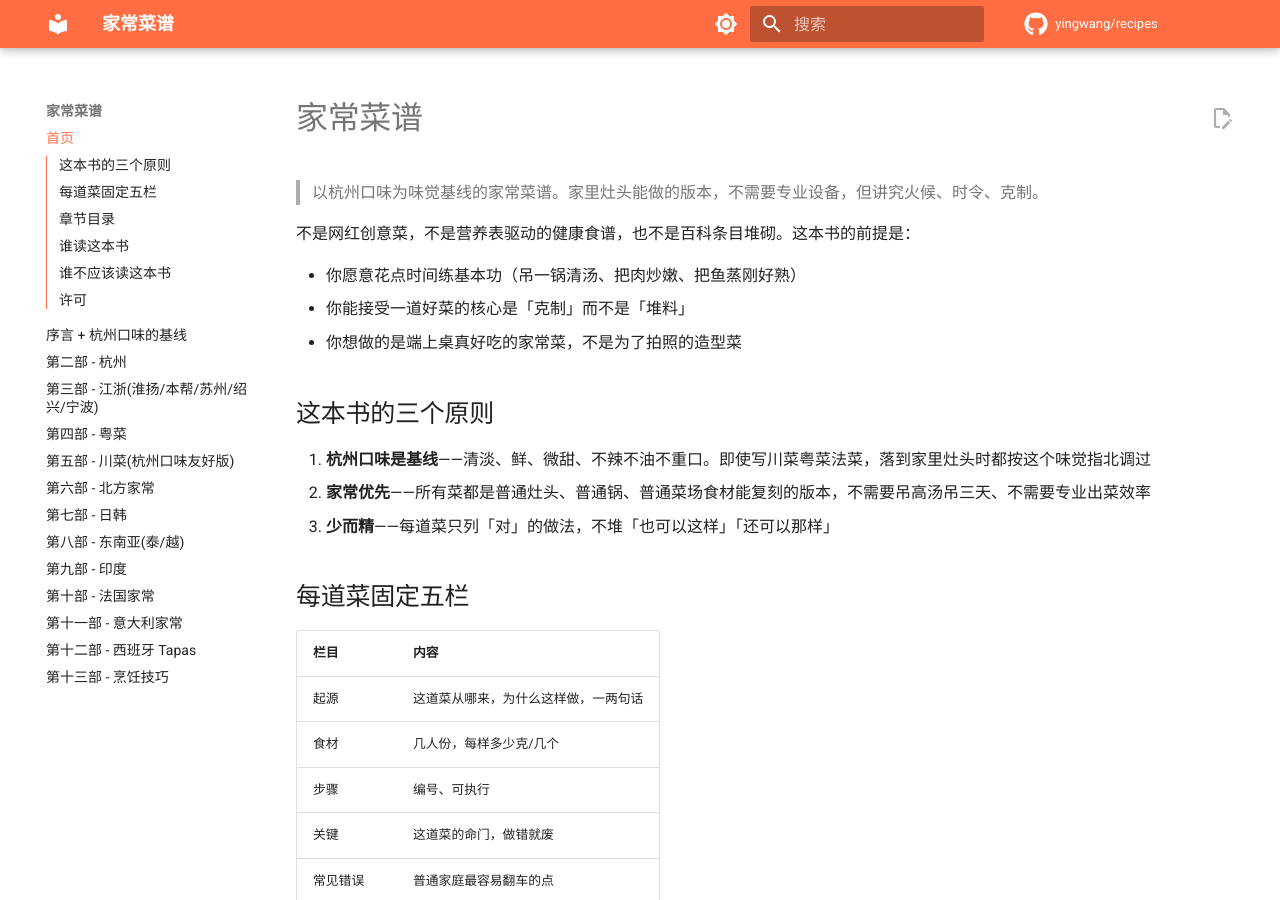
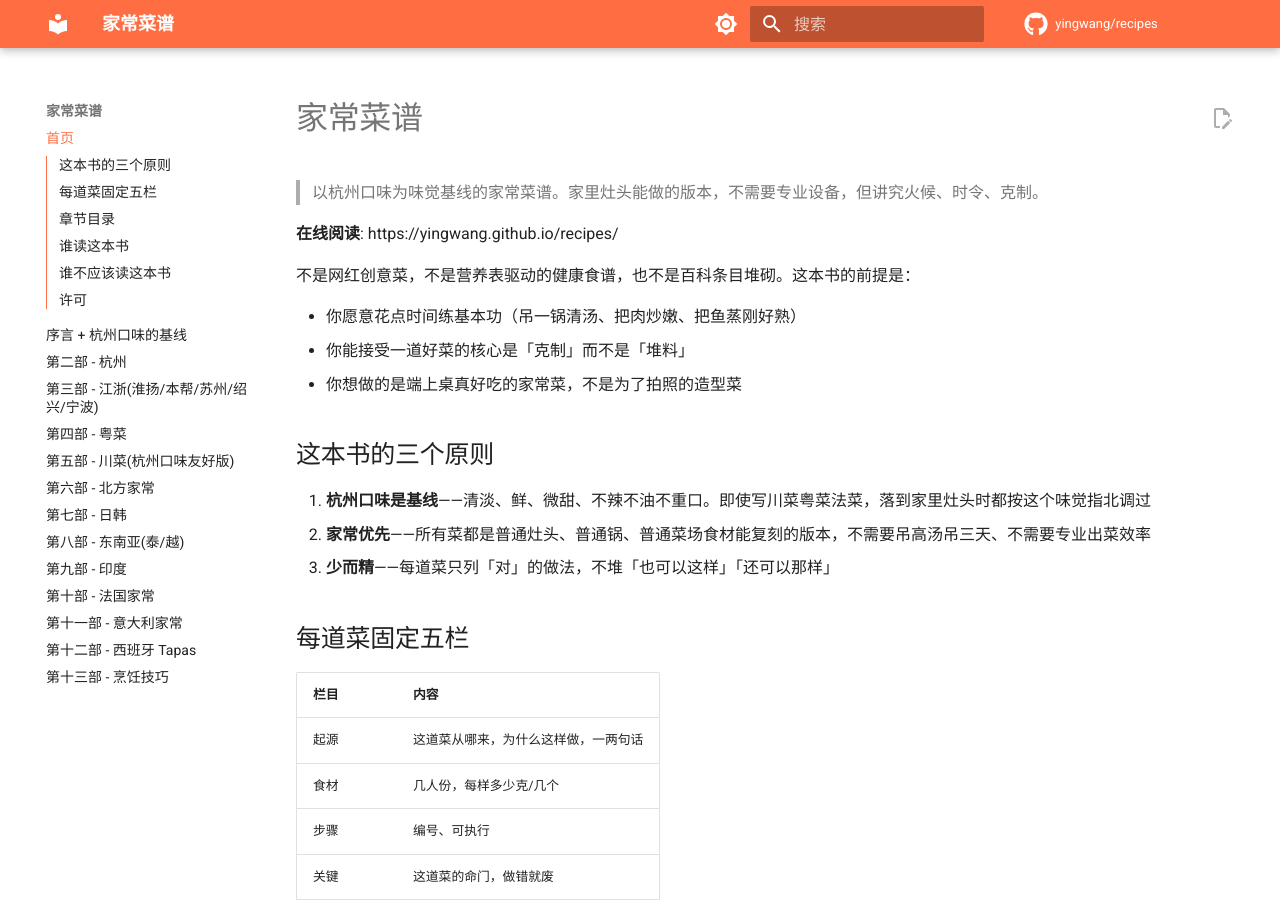
Before and after one commit to yingwang/recipes, an MkDocs documentation site: the page built from docs/index.md, in a window 1280 px wide and 900 px high. Built offline with MkDocs 1.6.1 and Material for MkDocs 9.7.7, drawn with Linux system fonts in a browser that asks for light colours; comment, search, counter and statistics services are not loaded.

```diff
--- a/docs/index.md
+++ b/docs/index.md
@@ -1,6 +1,8 @@
 # 家常菜谱
 
 > 以杭州口味为味觉基线的家常菜谱。家里灶头能做的版本，不需要专业设备，但讲究火候、时令、克制。
+
+**在线阅读**: https://yingwang.github.io/recipes/
 
 不是网红创意菜，不是营养表驱动的健康食谱，也不是百科条目堆砌。这本书的前提是：
 
```
Also changed, not shown: README.md (+2 -0 lines).
